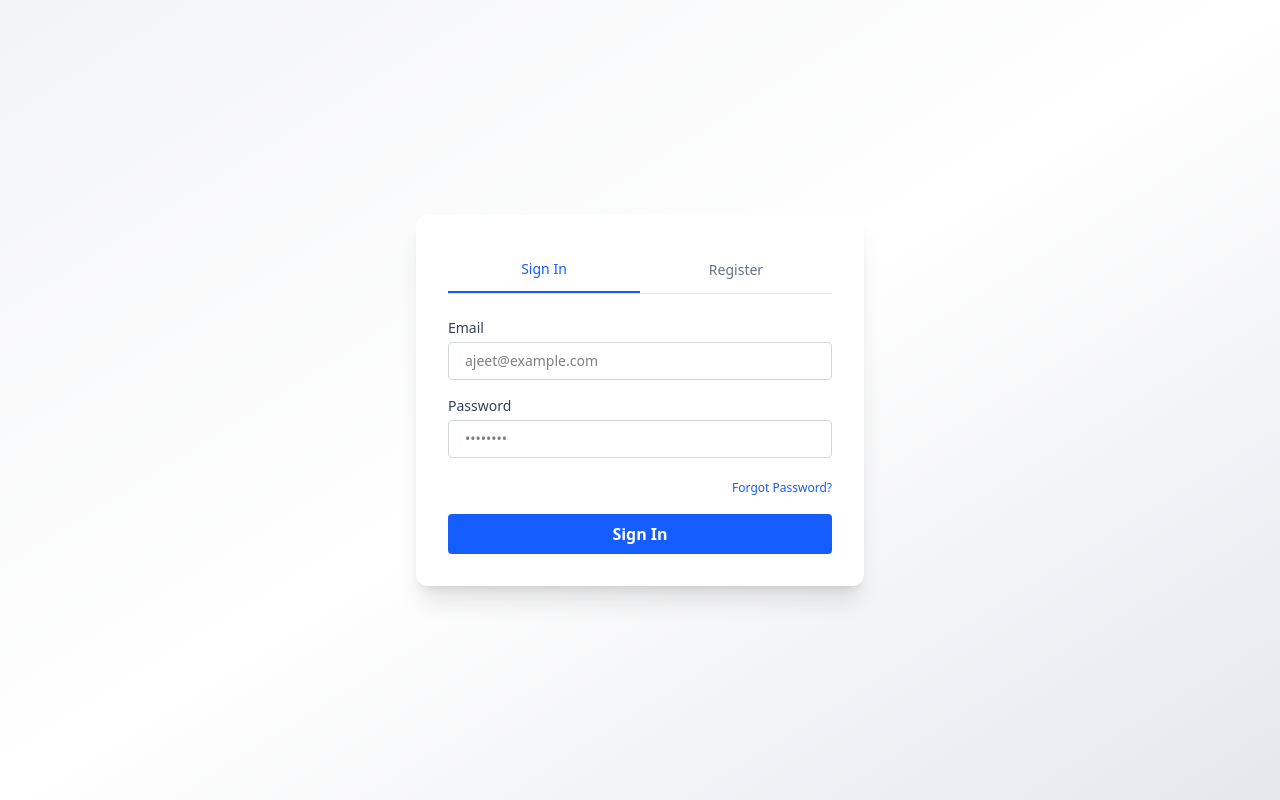
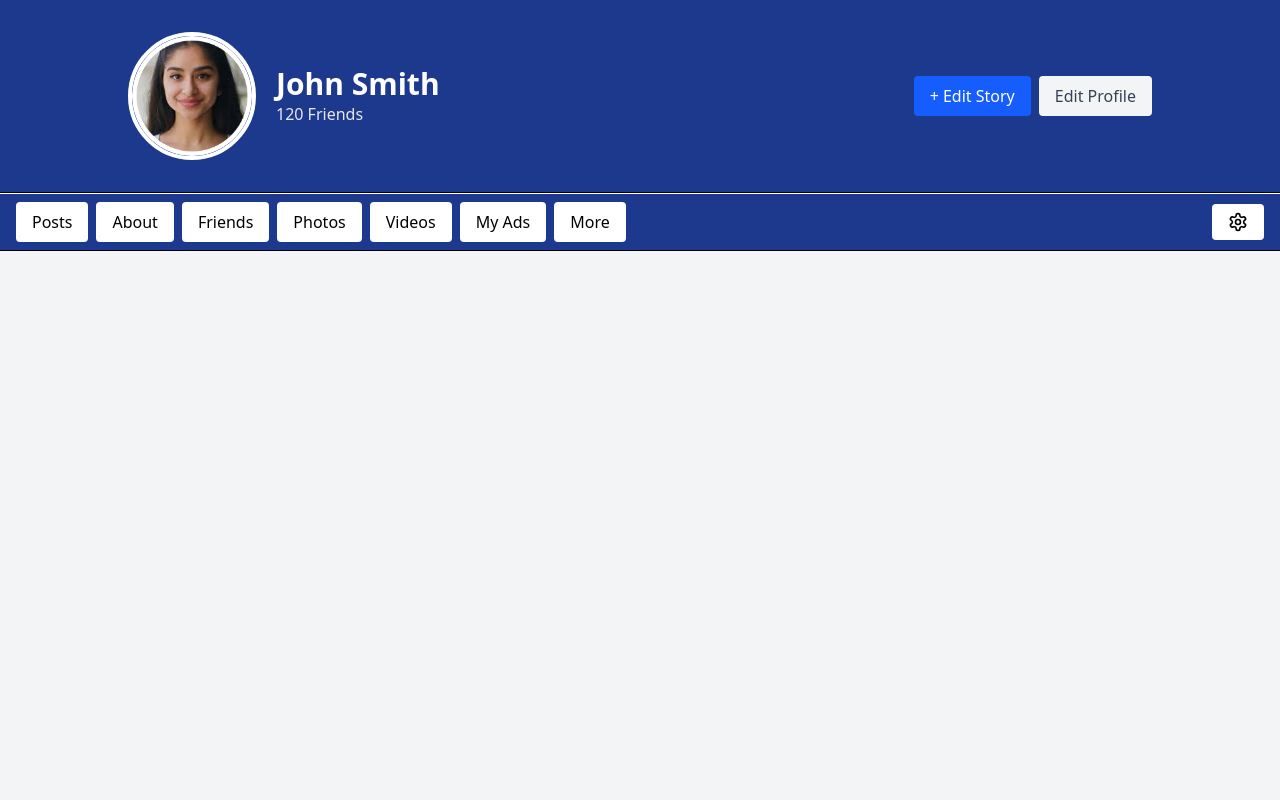
Before and after one commit to lzycrzy/lzycrazy-brand, a React (Vite) app in the folder frontend/: page /test in a window 1280 px wide. Before the commit this address led to /auth. Built offline with nearby package versions, Linux system fonts and the light colour scheme.

Commit message:
your message

```diff
--- a/frontend/package.json
+++ b/frontend/package.json
@@ -18,6 +18,7 @@
     "react": "^19.1.0",
     "react-dom": "^19.1.0",
     "react-hook-form": "^7.56.4",
+    "react-icons": "^5.5.0",
     "react-redux": "^9.2.0",
     "react-router": "^7.6.1",
     "react-toastify": "^11.0.5",
--- a/frontend/src/App.jsx
+++ b/frontend/src/App.jsx
@@ -10,6 +10,7 @@ import Layout from './components/Layout';
 import Auth from './pages/Auth';
 import store from './lib/redux/store';
 import { Provider } from 'react-redux';
+import Home from './components/Home';
 
 // Protected route wrapper component
 const ProtectedRoute = ({ children }) => {
@@ -45,6 +46,7 @@ const App = () => {
           />
           <Route path="*" element={<Navigate to="/auth" replace />} />
         </Route>
+         <Route path="test" element={<Home/>} />
       </Routes>
     </Provider>
   );
--- /dev/null
+++ b/frontend/src/components/Home.jsx
@@ -0,0 +1,110 @@
+import React, { useState } from "react";
+import { Settings } from "lucide-react";
+
+function Home() {
+  // State to manage the profile image URL
+  const [profileImage, setProfileImage] = useState("");
+
+  // Handler for when a new file is selected for the profile picture
+  const handleImageUpload = (event) => {
+    const file = event.target.files[0];
+    if (file) {
+      setProfileImage(URL.createObjectURL(file));
+    }
+  };
+
+  return (
+    <div className="bg-gray-100 min-h-screen font-sans">
+      {/* Profile Header */}
+      <div className="bg-blue-900 py-8 px-4 sm:px-6 md:px-10 lg:px-20 xl:px-32 flex flex-col md:flex-row items-center justify-between">
+        <div className="flex flex-col sm:flex-row items-center gap-5 mb-4 md:mb-0">
+          {/* Profile Picture with Upload Functionality */}
+          <div className="relative group">
+            <img
+              src="./Images/image.png"
+              alt="Profile"
+              className="rounded-full border-4 border-white w-28 h-28 sm:w-32 sm:h-32 object-cover cursor-pointer"
+              onClick={() =>
+                document.getElementById("profileImageInput").click()
+              }
+            />
+            {/* Overlay for "Change Photo" on hover */}
+            <div
+              className="absolute inset-0 rounded-full bg-black bg-opacity-50 flex items-center justify-center opacity-0 group-hover:opacity-100 transition-opacity duration-300 cursor-pointer"
+              onClick={() =>
+                document.getElementById("profileImageInput").click()
+              }
+            >
+              <span className="text-white text-sm font-medium">
+                Change Photo
+              </span>
+            </div>
+            {/* Hidden file input */}
+            <input
+              type="file"
+              id="profileImageInput"
+              accept="image/*"
+              className="hidden"
+              onChange={handleImageUpload}
+            />
+          </div>
+          <div className="text-center sm:text-left pt-2 md:pt-0">
+            <h1 className="text-3xl font-bold text-white">John Smith</h1>
+            <span className="text-gray-200">120 Friends</span>
+          </div>
+        </div>
+        <div className="flex flex-col sm:flex-row gap-2">
+          <button className="bg-blue-600 text-white px-4 py-2 rounded font-medium hover:bg-blue-700 transition-colors duration-200">
+            + Edit Story
+          </button>
+          <button className="bg-gray-100 text-gray-700 px-4 py-2 rounded font-medium hover:bg-gray-200 transition-colors duration-200">
+            Edit Profile
+          </button>
+        </div>
+      </div>
+
+      {/* Horizontal Rule */}
+      <div className="bg-blue-900">
+        <hr className="bg-white h-0.5 max-w-7xl mx-auto" />
+      </div>
+
+      {/* Navigation Tabs */}
+      <div className="bg-blue-900 border-b">
+        <div className="max-w-7xl mx-auto flex flex-col sm:flex-row items-center justify-between px-4 py-2">
+          <div className="flex flex-wrap justify-center sm:justify-start gap-2 mb-2 sm:mb-0">
+            <button className="px-4 py-2 rounded bg-white font-medium hover:bg-blue-600 hover:text-white transition-colors duration-200 text-sm sm:text-base">
+              Posts
+            </button>
+            <button className="px-4 py-2 rounded bg-white font-medium hover:bg-blue-600 hover:text-white transition-colors duration-200 text-sm sm:text-base">
+              About
+            </button>
+            <button className="px-4 py-2 rounded bg-white font-medium hover:bg-blue-600 hover:text-white transition-colors duration-200 text-sm sm:text-base">
+              Friends
+            </button>
+            <button className="px-4 py-2 rounded bg-white font-medium hover:bg-blue-600 hover:text-white transition-colors duration-200 text-sm sm:text-base">
+              Photos
+            </button>
+            <button className="px-4 py-2 rounded bg-white font-medium hover:bg-blue-600 hover:text-white transition-colors duration-200 text-sm sm:text-base">
+              Videos
+            </button>
+            <button className="px-4 py-2 rounded bg-white font-medium hover:bg-blue-600 hover:text-white transition-colors duration-200 text-sm sm:text-base">
+              My Ads
+            </button>
+            <button className="px-4 py-2 rounded bg-white font-medium hover:bg-blue-600 hover:text-white transition-colors duration-200 text-sm sm:text-base">
+              More
+            </button>
+          </div>
+          <div>
+            {/* Setting Icon instead of button text */}
+            <button className="px-4 py-2 rounded bg-white font-medium hover:bg-blue-600 hover:text-white transition-colors duration-200">
+              <Settings className="w-5 h-5" />{" "}
+              {/* Lucide-react Settings icon */}
+            </button>
+          </div>
+        </div>
+      </div>
+    </div>
+  );
+}
+
+export default Home;
```
Also changed, not shown: frontend/public/Images/image.png (added), 1 other file (tests, documents, lock files or other folders).
